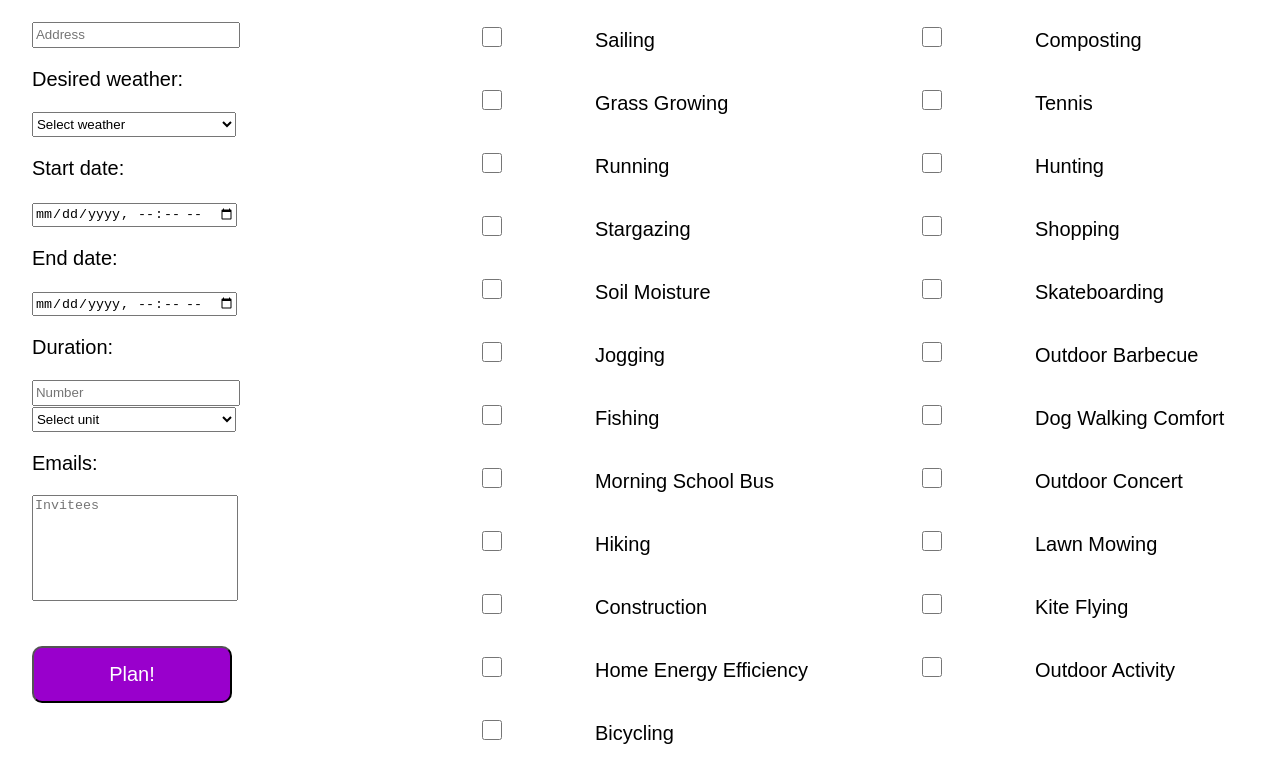
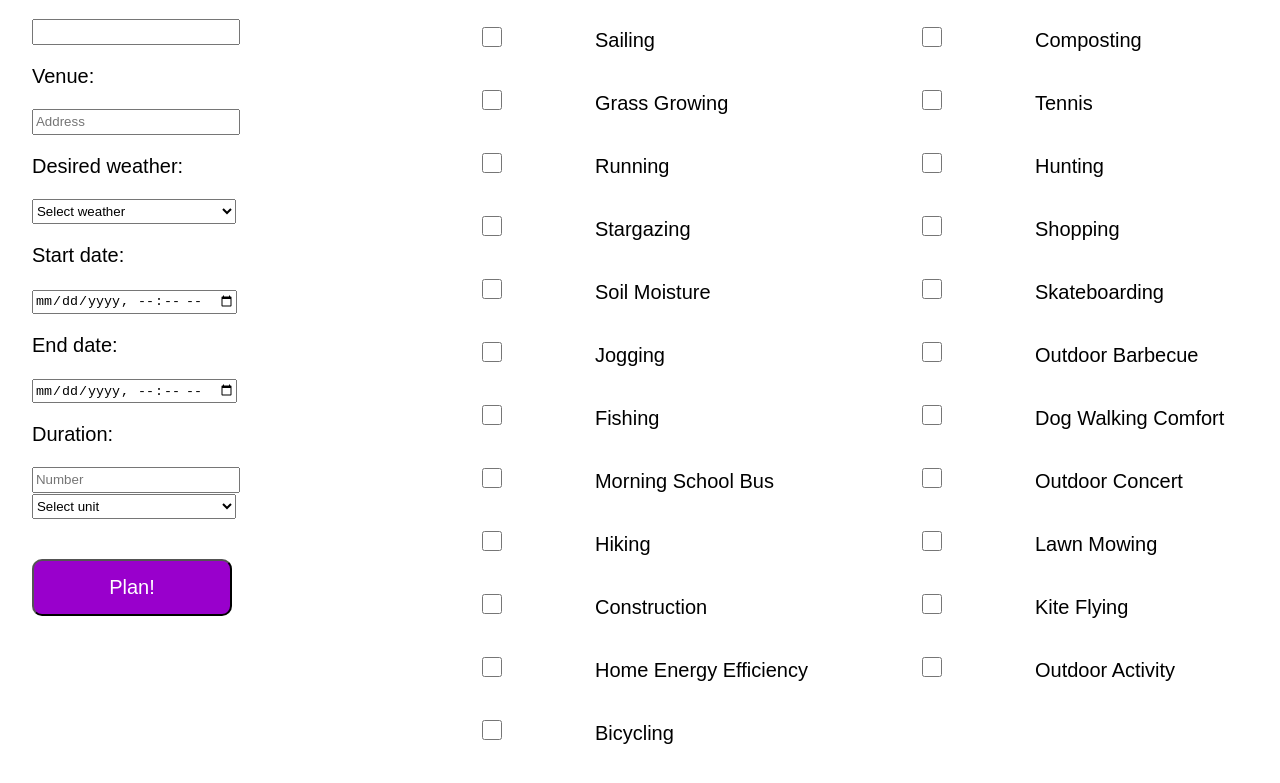
Before and after one commit to MariusGarbea/WePlan, a React (Create React App) app in the folder frontend/: page / in a window 1280 px wide. Shown: the part 453-1236 px from the top of the page. Built offline with nearby package versions, Linux system fonts and the light colour scheme; a web font is replaced by a local one.

Commit message:
deleted email field

```diff
--- a/frontend/src/Components/Submit.js
+++ b/frontend/src/Components/Submit.js
@@ -15,7 +15,6 @@ class Submit extends Component {
     endDate: '',
     duration: '',
     unit: '',
-    emails: '',
     result: '',
   }
   handleChange = event => {
@@ -139,10 +138,6 @@ class Submit extends Component {
               <br />
               <select onChange={this.handleChange} name="unit">{unitOptions}</select>
             </label>
-            <label>
-              <p>Emails: </p>
-              <textarea placeholder="Invitees" type="textarea" name="emails" value={this.state.emails} onChange={this.handleChange} />
-            </label>
             <br />
             <button className="btn" onClick={this.handleSubmit}>Plan!</button>
           </div>
--- a/frontend/src/Styles/Submit.css
+++ b/frontend/src/Styles/Submit.css
@@ -15,12 +15,6 @@
 
 .inline {
   display: inline-block;
-}
-
-textarea {
-  width: 200px;
-  height: 100px;
-  resize: none;
 }
 
 input {
```
